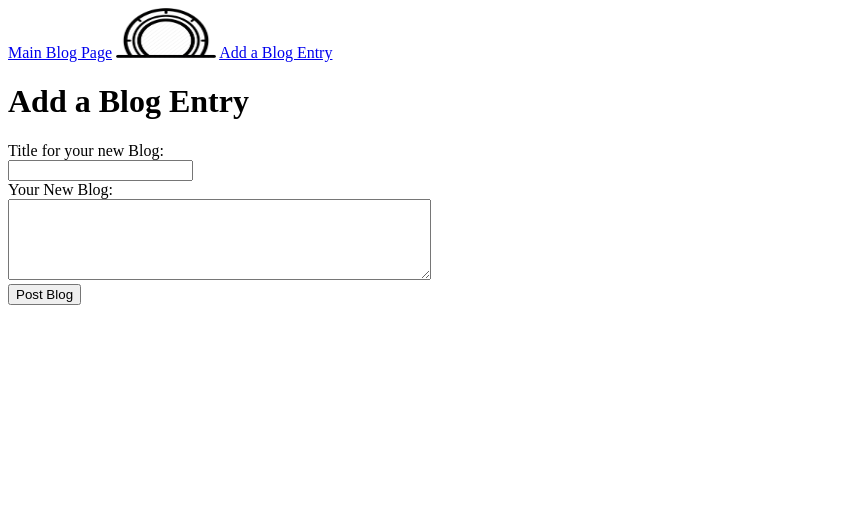
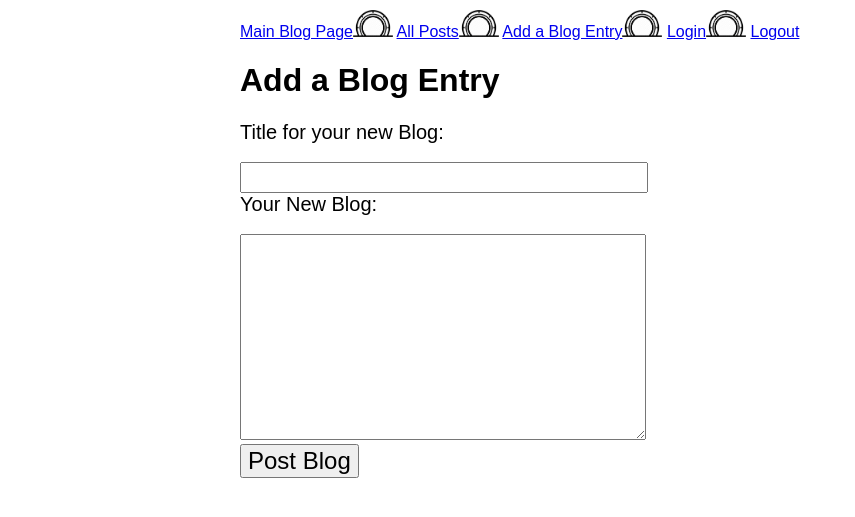
Before and after one commit to setite/blogz, a Flask app: page /newpost in a window 1280 px wide. Shown: the top 517 px of the page, without its empty margins (0-855 px from the left). Run offline with Flask 2, Linux system fonts and the light colour scheme; the visitor is signed in with stand-in values (Sample User, id 1); data comes from the database, SQL or seed files in the repository.

Commit message:
all features are there I think

```diff
--- /dev/null
+++ b/css/style.css
@@ -0,0 +1,71 @@
+body {
+    font-family: sans-serif;
+    width: 800px;
+    margin: 0 auto;
+    padding: 10px;
+}
+
+.error {
+    color: red;
+}
+
+label {
+    display: block;
+    font-size: 20px;
+}
+
+input[type=text],
+input[type=password] {
+    width: 400px;
+    font-size: 20px;
+    padding: 2px;
+}
+
+textarea {
+    width: 400px;
+    height: 200px;
+    font-size: 17px;
+    font-family: monospace;
+}
+
+input[type=submit] {
+    font-size: 24px;
+}
+
+hr {
+    margin: 20px auto;
+}
+
+.post + .post {
+    margin-top: 20px;
+}
+
+.post-title {
+    font-weight: bold;
+    font-size: 20px;
+}
+
+.post-body {
+    margin: 0;
+    font-size: 17px;
+}
+
+.post-author {
+    font-style: italic;
+    font-size: 12px;
+}
+
+nav ul {
+    padding: 0;
+    display: inline-block;
+}
+
+nav ul li {
+    list-style: none;
+    display: inline-block;
+    margin-right: 15px;
+}
+
+nav #user-account {
+    float: right;
+}
--- a/main.py
+++ b/main.py
@@ -44,7 +44,7 @@ class User(db.Model):
 @app.before_request
 def require_login():
     # TODO Look-up the alternate way to whitelist
-    allowed_routes = ['login', 'signup']
+    allowed_routes = ['login', 'signup', 'blog']
     if request.endpoint not in allowed_routes and 'username' not in session:
         return redirect('/login')
 
@@ -123,17 +123,16 @@ def blog():
 
     blogs = Blog.query.all()
     blog_id = request.args.get('id')
+    users = User.query.all()
 
     if blog_id:
         blog = Blog.query.get(blog_id)
-        # title = blog.title
-        # body = blog.body
         return render_template('blog_entry.html', blog=blog)
     else:
         blogs = Blog.query.all()
         # first of the pair matches to {{}} in for loop inblogs the .html
         # template, second of the pair matches to variable declared above
-        return render_template('blogs.html', blogs=blogs)
+        return render_template('blogs.html', blogs=blogs, users=users)
 
 
 @app.route('/newpost', methods=['GET', 'POST'])
@@ -144,7 +143,7 @@ def new_post():
     if request.method == 'POST':
         new_title = request.form['title']
         new_body = request.form['body']
-        new_blog = Blog(new_title, new_body)
+        new_blog = Blog(new_title, new_body, owner)
 
         if new_blog.is_valid():
             db.session.add(new_blog)
--- a/static/css/style.css
+++ /dev/null
@@ -1,3 +0,0 @@
-.flash_message {
-    color: red
-}
--- a/templates/base.html
+++ b/templates/base.html
@@ -8,9 +8,11 @@
 
 <body>
     <nav>
-        <a href="/">Main Blog Page</a>
-        <img src="/static/stargate.png" alt="Stargate Icon" style="width:100px;height:50px;" />
-        <a href="/newpost">Add a Blog Entry</a>
+        <a href="/">Main Blog Page</a><img src="/static/stargate.png" alt="Stargate Icon" style="width:40px;height:27px;" />
+        <a href="/blog">All Posts</a><img src="/static/stargate.png" alt="Stargate Icon" style="width:40px;height:27px;" />
+        <a href="/newpost">Add a Blog Entry</a><img src="/static/stargate.png" alt="Stargate Icon" style="width:40px;height:27px;" />
+        <a href="/login">Login</a><img src="/static/stargate.png" alt="Stargate Icon" style="width:40px;height:27px;" />
+        <a href="/logout">Logout</a>
     </nav>
     <div>
     {% with messages = get_flashed_messages() %}
--- a/templates/blog_entry.html
+++ b/templates/blog_entry.html
@@ -4,5 +4,6 @@
 
     <h1>{{blog.title}}</h1>
     <p>{{blog.body}}</p>
+    <p>Written by {{blog.owner.username}}</p>
 
 {% endblock %}
```
Also changed, not shown: templates/blogs.html (+5 -6 lines), templates/singleUser.html (+5 -4 lines), css/normalize.css (added).
